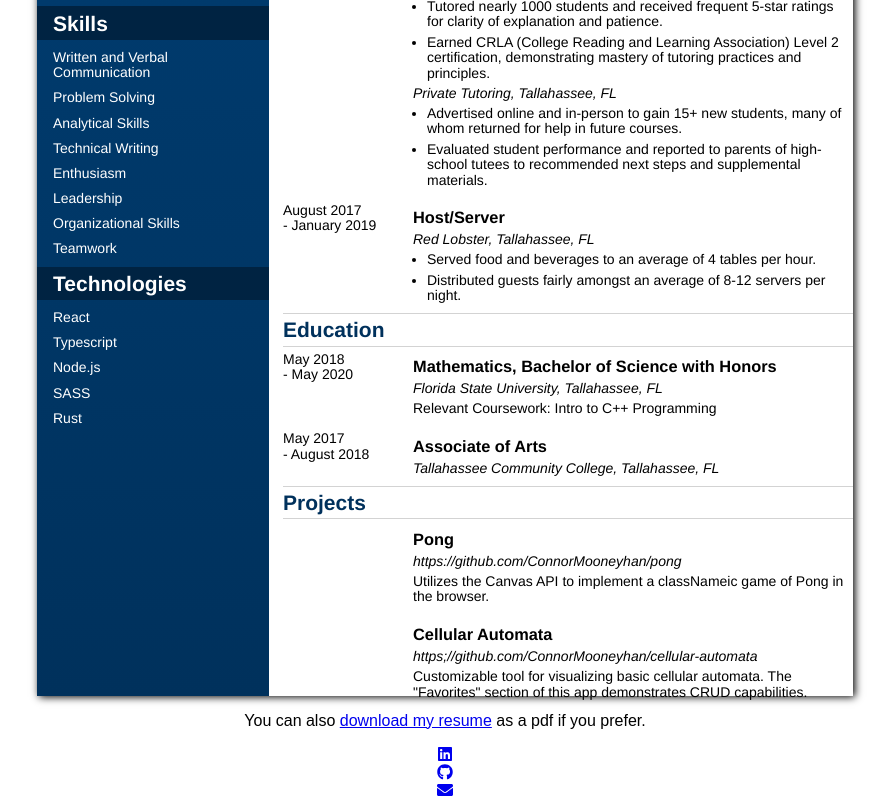
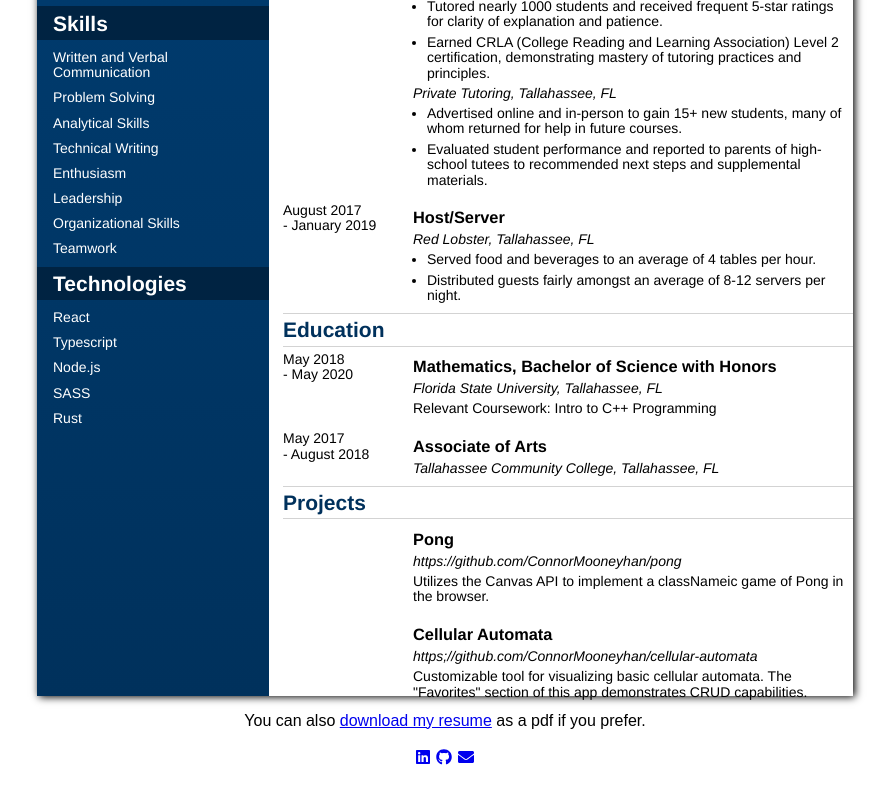
Before and after one commit to ConnorMooneyhan/personal-site, a React (Create React App) app: page / in a window 1280 px wide. Shown: the part 834-1634 px from the top of the page, without its empty margins (195-1088 px from the left). After the commit the page ends 1604 px from the top, so only its background shows below. Built offline with nearby package versions, Linux system fonts and the light colour scheme; a web font is replaced by a local one.

Commit message:
made Footer li elements inline-blocks

```diff
--- a/src/components/Footer/_Footer.scss
+++ b/src/components/Footer/_Footer.scss
@@ -2,4 +2,8 @@
 .Footer__contact-info {
   list-style: none;
   padding-left: 0;
+  li {
+    display: inline-block;
+    padding: .2em;
+  }
 }
--- a/src/css/App.css
+++ b/src/css/App.css
@@ -13,6 +13,10 @@
 .Footer__contact-info {
   list-style: none;
   padding-left: 0;
+}
+.Footer__contact-info li {
+  display: inline-block;
+  padding: 0.2em;
 }
 
 .Resume {
```
Also changed, not shown: 1 other file (tests, documents, lock files or other folders).
